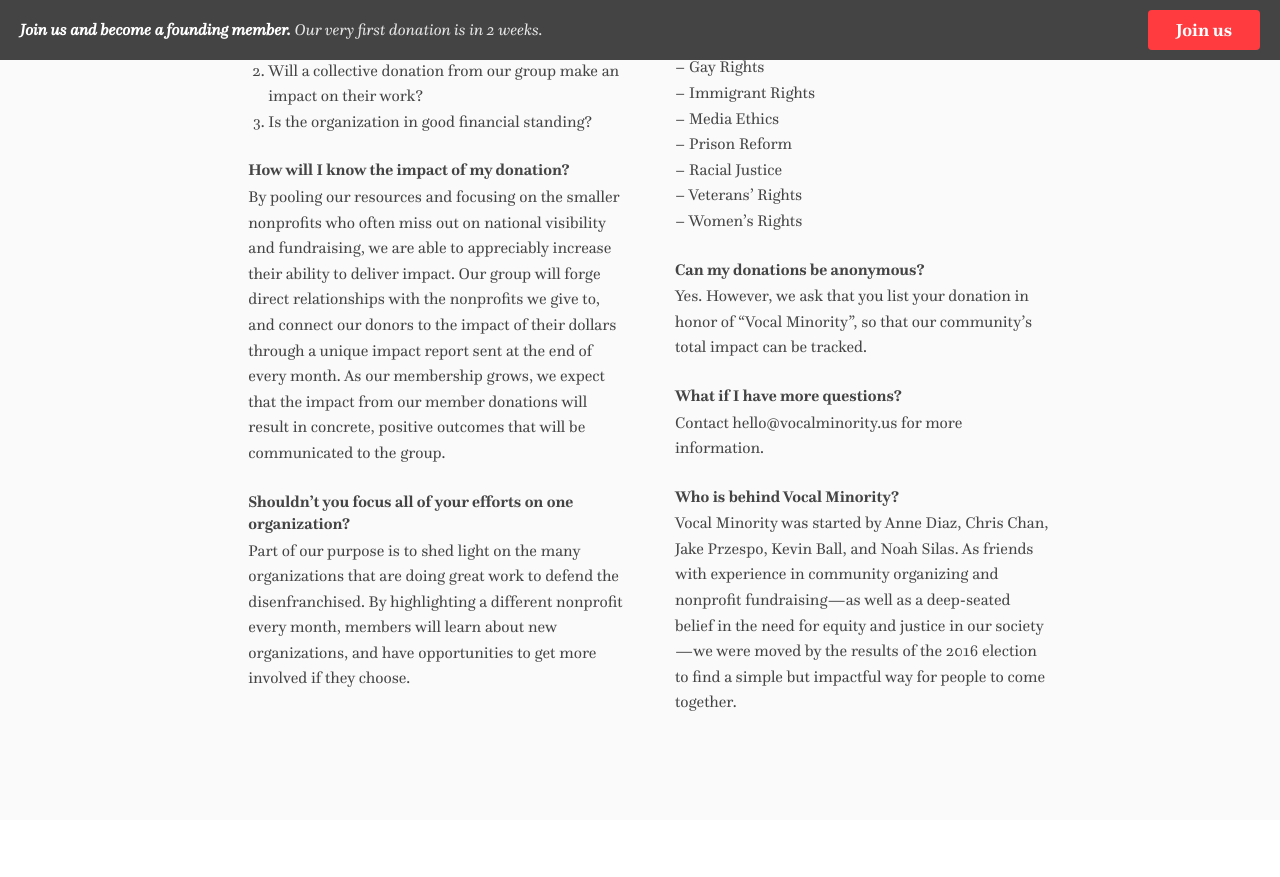
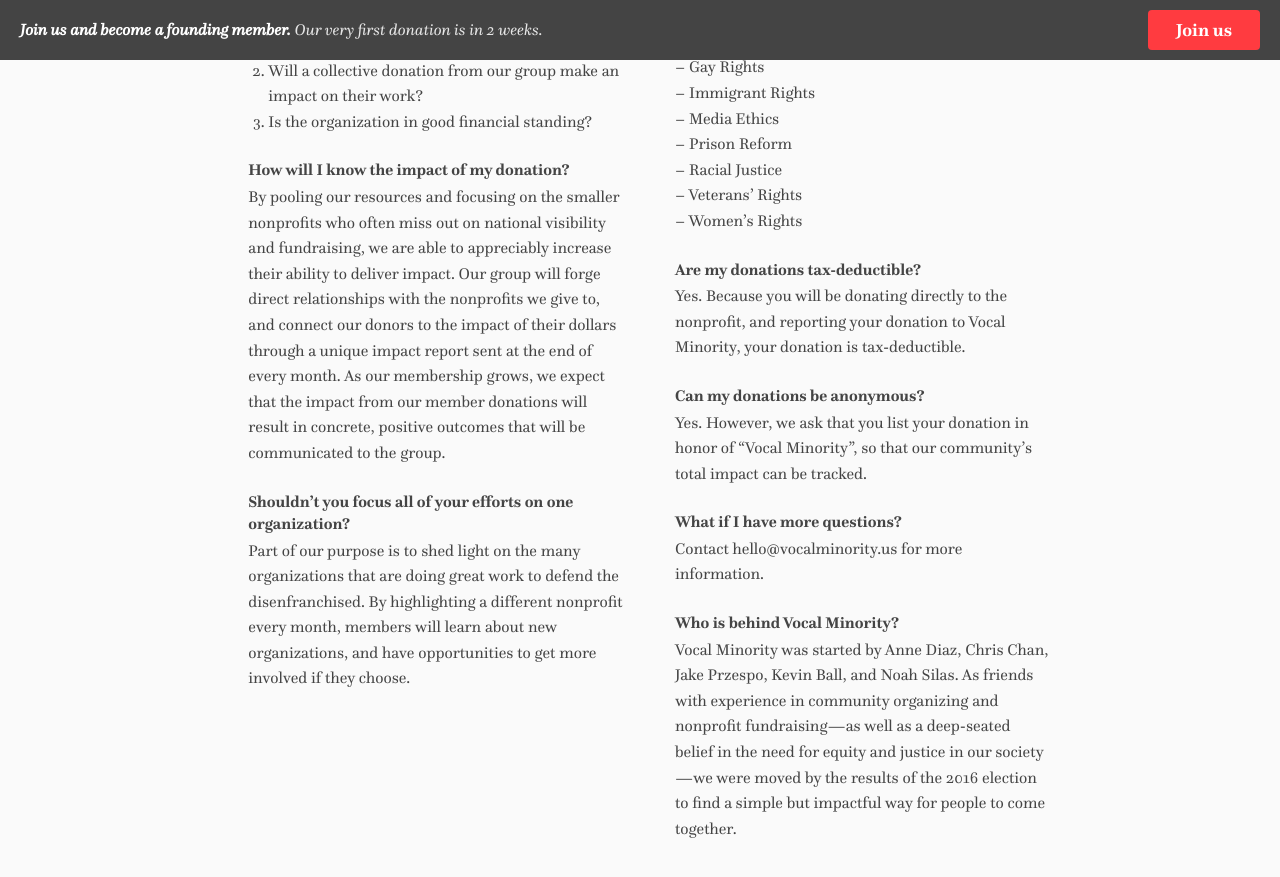
Before and after one commit to VocalMinority/vocalminority.us, a Jekyll site: the page built from index.html, in a window 1280 px wide and 900 px high, scrolled down 2571 px. Shown: the top 877 px of the window. Built offline with Jekyll 4.4.1, drawn with Linux system fonts in a browser that asks for light colours; nearby versions of some CDN libraries; before the commit the page ends 3391 px from its top, so only the background shows below that.

Commit message:
Add tax-deductibility question

```diff
--- a/index.html
+++ b/index.html
@@ -146,6 +146,10 @@
         </p>
       </li>
       <li>
+        <h3>Are my donations tax-deductible?</h3>
+        <p>Yes. Because you will be donating directly to the nonprofit, and reporting your donation to Vocal Minority, your donation is tax-deductible.</p>
+      </li>
+      <li>
         <h3>Can my donations be anonymous?</h3>
         <p>
           Yes. However, we ask that you list your donation in honor of “Vocal Minority”, so that our community’s total impact can be tracked.
```
